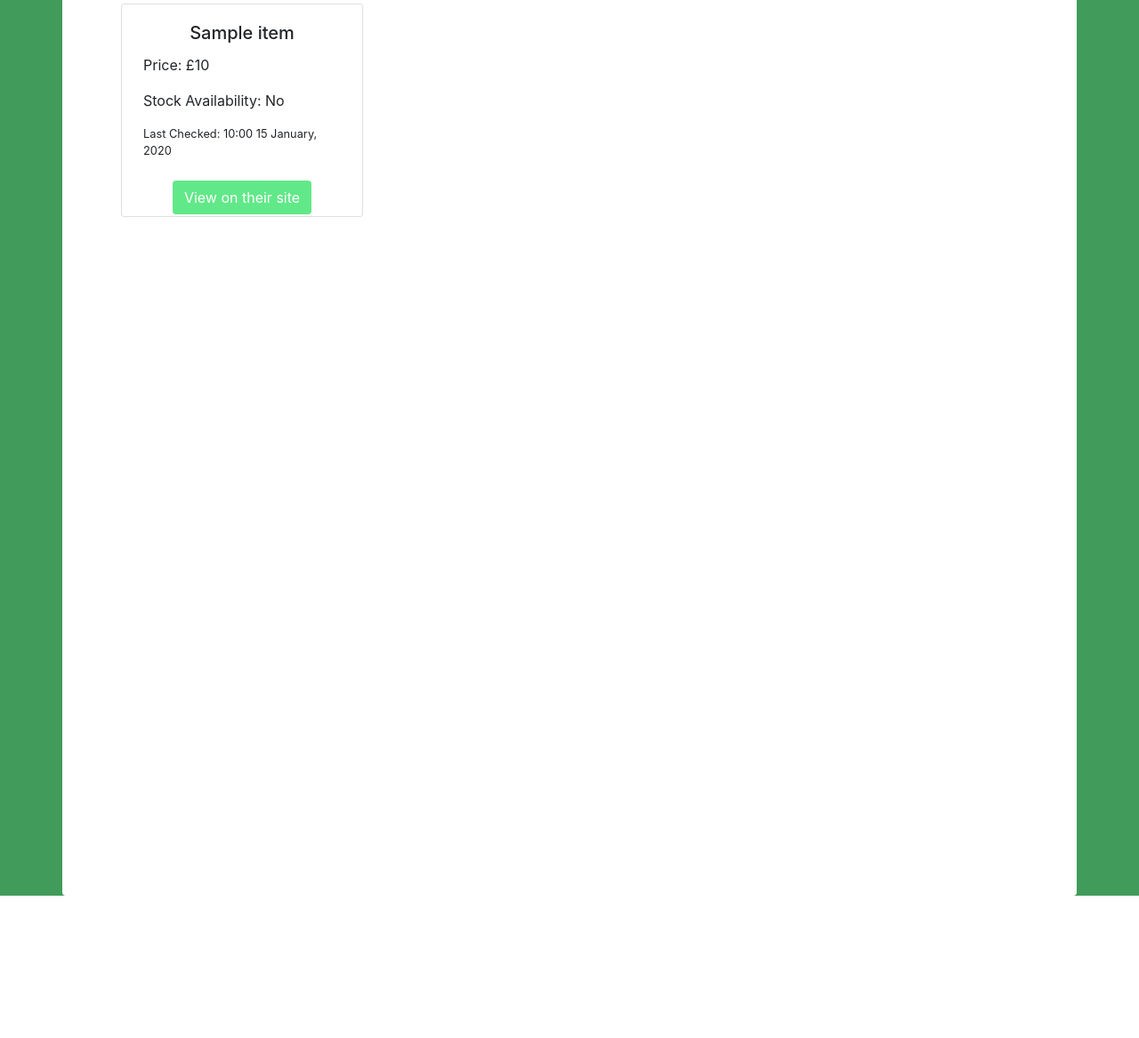
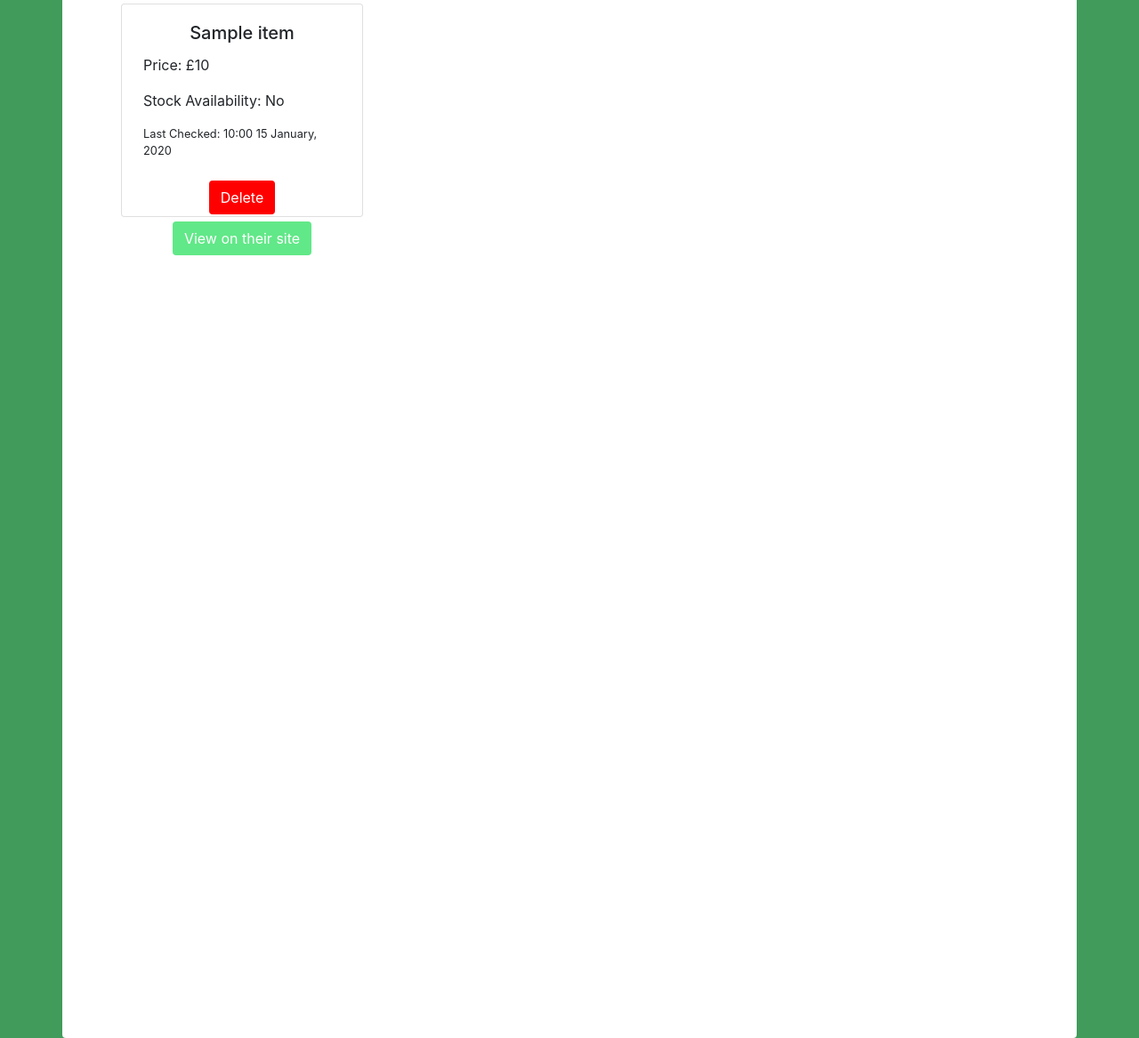
Before and after one commit to First-Derivative/MarketTrack, a Django app: page /tracked in a window 1280 px wide. Shown: the part 273-1440 px from the top of the page at 89% size. Before the commit the page ends 1280 px from the top, so only its background shows below. Run offline with Django 3.2, Linux system fonts and the light colour scheme; a user stored in the database is signed in; tables that the repository leaves empty hold one stand-in row (values such as "Sample post").

Commit message:
implement delete tracked_item function

```diff
--- a/MarketTrack/Backend/urls.py
+++ b/MarketTrack/Backend/urls.py
@@ -5,5 +5,5 @@
   path("search/<str:query>", search_api),
   path("get/tracked_items", getTrackedItems, name="getTracked_api"),
   path("get/collections", getCollections, name="getCollections_api"),
-  path("tester", testView)
+  path("delete/tracked_item/<int:item_id>", deleteTrackedItem, name="deleteTrackedItems_api"),
 ]
--- a/MarketTrack/Backend/views.py
+++ b/MarketTrack/Backend/views.py
@@ -10,6 +10,7 @@
 
 def serializeItem(item):
   serializedItem = {}
+  serializedItem["id"] = item.id
   serializedItem["name"] = item.name
   serializedItem["source"] = item.source
   serializedItem["price"] = item.price
@@ -19,8 +20,6 @@
     serializedItem["stock_bool"] = "No"
   serializedItem["stock_no"] = item.stock_no
   serializedItem["timestamp"] = item.timestamp.strftime('%H:%M %d %B, %Y')
-
-  print(serializedItem["timestamp"])
 
   return serializedItem
 
@@ -71,8 +70,20 @@
       return JsonResponse({"noUser": "true"})
   return HttpResponseBadRequest("Invalid Request")
 
+@login_required
+def deleteTrackedItem(request, item_id):
+  if(request.method == "DELETE"):
+    user = request.user
+    try:
+      tracked_item = Tracked.objects.get(id=item_id)
+      tracked_item.delete()
+      return HttpResponse(status=200)
+    except Tracked.DoesNotExist:
+      return HttpResponseBadRequest("Invalid Item ID")
+  return HttpResponseBadRequest("Invalid Request")
+
 # 404 error handler view
-def error_handler(request):
+def error_handler(request, item_id):
   return HttpResponseBadRequest("Invalid Resource")
 
 def testView(request):
--- a/MarketTrack/Frontend/models.py
+++ b/MarketTrack/Frontend/models.py
@@ -10,14 +10,12 @@
     CURRYS = ("CU", "Currys")
     EBAY = ("EB", "Ebay")
     NEWEGG = ("NE","NewEgg")
-
 '''
 
 class Item(models.Model):
     '''
         Class Description
     '''
-
     name = models.CharField(max_length=80)
     source = models.CharField(max_length=200) #closest unique identifier: URL for item page
     # abstract_source = models.CharField(max_length=10, choices=AbstractSourceChoice.choices, default=AbstractSourceChoice.AMAZON)
@@ -33,7 +31,6 @@
     '''
         Class Description
     '''
-
     item = models.ForeignKey(Item, on_delete=models.CASCADE)
     user = models.ForeignKey(UserAccount, on_delete=models.CASCADE)
 
--- a/MarketTrack/Frontend/static/Frontend/scripts/tracked_ajax_requests.js
+++ b/MarketTrack/Frontend/static/Frontend/scripts/tracked_ajax_requests.js
@@ -6,19 +6,47 @@
 unlogged_user_content_div = "<div class='row p-5 text-center'><p class='color_supp'>Looks like you're not logged in, log in or create an account to track your items and make collections</p></div>"
 
 // <p class="card-text pl-1 text-left" id="item_stock_avail">Item Source: ${item.abstract_source}</p>
-function buildItemCard(item)
+function buildItemCard(item,id)
 {
-  item_card = `<div class="card item_card text-center ml-5">
+  item_card = `<div class="card item_card text-center ml-5" id="item_card_${item.id}">
   <div class="card-body" id="item_card_wrapper">
   <h5 class="card-title" id="item_title">${item.name}</h5>
-  <p class="card-text pl-1 text-left" id="item_price">Price: &pound;${item.price}</p>
-  <p class="card-text pl-1 text-left" id="item_stock_avail">Stock Availability: ${item.stock_bool}</p>
-  <p class="card-text pl-1 text-left small" id="item_timestamp">Last Checked: ${item.timestamp}</p>
+  <p class="card-text pl-1 text-left" id="item_price_${item.id}">Price: &pound;${item.price}</p>
+  <p class="card-text pl-1 text-left" id="item_stock_avail_${item.id}">Stock Availability: ${item.stock_bool}</p>
+  <p class="card-text pl-1 text-left small" id="item_timestamp_${item.id}">Last Checked: ${item.timestamp}</p>
+  <a data-toggle="modal" data-target="#delete_modal_${item.id}" class="btn mt-2 item_delete_button" id="delete_button_${item.id}">Delete</a>
   <a href="${item.source}" class="btn std_button mt-2" id="item_source">View on their site</a>
   </div>
   </div>`
 
   return item_card
+}
+function buildDeleteFunc(item)
+{
+  delete_button_modal = `<div class="modal fade text-center" id="delete_modal_${item.id}" tabindex="-1" aria-labelledby="modal_label_${item.id}" aria-hidden="true">
+  <div class="modal-dialog">
+    <div class="modal-content modal_delete">
+      <div class="modal-header text-center">
+        <h5 class="modal-title text-center" id="modal_label_${item.id}">Are you sure?</h5>
+        <button type="button" class="close" data-dismiss="modal" aria-label="Close">
+          <span aria-hidden="true">&times;</span>
+        </button>
+      </div>
+      <div class="modal-body text-left pb-0">
+        <span class="text-danger">Deleting:  ${item.name} </span>
+        <br>
+        <br>
+        You will no longer be tracking this item and it will no longer show under your
+        'Tracked Items' display
+      </div>
+
+      <div class="modal-footer pb-3 pt-0" style="border: none">
+        <button type="button" class="btn btn-danger" id="confirm_delete_${item.id}">Delete</button>
+      </div>
+    </div>
+  </div>
+</div>`
+  return delete_button_modal
 }
 
 // Tracked: tracked_display requests
@@ -43,15 +71,22 @@
         row_identifier = "#tracked_row_" + i
         max = 0
         item_list = []
+        modal_list = []
+        id_list = []
         loopCond = true
-        console.log("loop no" + i)
         while(loopCond)
         {
-          console.log("max is " + max)
           item_wireframe = content.pop()
+
           item = buildItemCard(item_wireframe)
+          modal = buildDeleteFunc(item_wireframe)
+
           item_list.push(item)
+          modal_list.push(modal)
+          id_list.push(item_wireframe.id)
+
           max += 1
+
           if(content.length == 0){loopCond = false;}
           if(max == 3){loopCond = false;}
 
@@ -59,9 +94,39 @@
         for(j = 0; j < item_list.length; j++)
         {
           $(row_identifier).append(item_list[j])
+          $(row_identifier).append(modal_list[j])
+          $(`#confirm_delete_${id_list[j]}`).on("click", function () {
+            id = $(this).attr('id')
+            id = id.slice(15)
+            modal_identifier = `#delete_modal_${id}`
+            $(modal_identifier).modal('toggle')
+            deleteItem(id)
+          })
         }
       }
 
+    },
+    error: function(jqXHR, textStatus, errorThrown){
+      alert("textStatus: " + textStatus + " " + errorThrown)
+    }
+  })
+}
+
+// Tracked: delete_item requests
+function deleteItem(item_id)
+{
+  $.ajax({
+    method: 'DELETE',
+    headers: { "X-CSRFToken": token },
+    url: deleteTrackedItem_api.replace(0, item_id),
+    success: function(){
+      base_identifier = `#item_card_${item_id}`
+      parent = $(base_identifier).parent()
+
+      $(base_identifier).remove()
+      if(parent.children().length == 0){
+        parent.remove()
+      }
     },
     error: function(jqXHR, textStatus, errorThrown){
       alert("textStatus: " + textStatus + " " + errorThrown)
--- a/MarketTrack/Frontend/static/Frontend/styles/style.css
+++ b/MarketTrack/Frontend/static/Frontend/styles/style.css
@@ -34,7 +34,7 @@
 /* OVERRIDING BOOTSTRAP */
 
 .fill {
-  min-height: 80rem;
+  min-height: 90rem;
   height: 100%;
 }
 
@@ -62,7 +62,7 @@
 
 .carousel-item-next, .carousel-item-prev, .carousel-item.active
 {
-  height: 20rem;
+  height: 24rem;
   /* background-color: grey; */
   /* position: relative; */
 }
@@ -82,13 +82,19 @@
   color:#61E888;
 }
 
+.carousel_item_wrapper
+{
+  position: relative;
+}
+
 .results_card
 {
-  position: relative;
+  position: absolute;
+  width:17rem;
+  height: 15rem;
   top: 50%;
   left: 50%;
-  transform: translate(-50%, 0%);
-  width:18rem;
+  /* transform: translate(-50%, 50%); */
   margin-top: 2rem;
 }
 
@@ -183,6 +189,18 @@
   height: 3rem;
 }
 
+.item_delete_button
+{
+  background-color: red;
+  color: white;
+}
+
+.item_delete_button:hover
+{
+  background-color: darkred;
+  color: white;
+}
+
 .form-group.std_input
 {
   margin-bottom: 0rem;
@@ -198,6 +216,12 @@
   color: #61E888;
 }
 
+.model-content, .modal_delete
+{
+  width: 30rem;
+  height: 17rem;
+}
+
 label
 {
   color: #419C5B;
--- a/MarketTrack/Frontend/templates/Frontend/tracked.html
+++ b/MarketTrack/Frontend/templates/Frontend/tracked.html
@@ -27,9 +27,12 @@
 {% endif %}
 
 <script>
+  let token = "{{csrf_token}}"
   let page = "tracked"
   let getTracked_api = "{% url 'getTracked_api' %}"
+  let deleteTrackedItem_api = "{% url 'deleteTrackedItems_api' 0 %}"
 </script>
+
 <script src="{% static 'Frontend/scripts/tracked_ajax_requests.js'%}"></script>
 
 {% endblock content %}
```
Also changed, not shown: MarketTrack/Frontend/templates/Frontend/collections.html (+13 -0 lines), MarketTrack/Frontend/templates/Frontend/homepage.html (+16 -9 lines).
